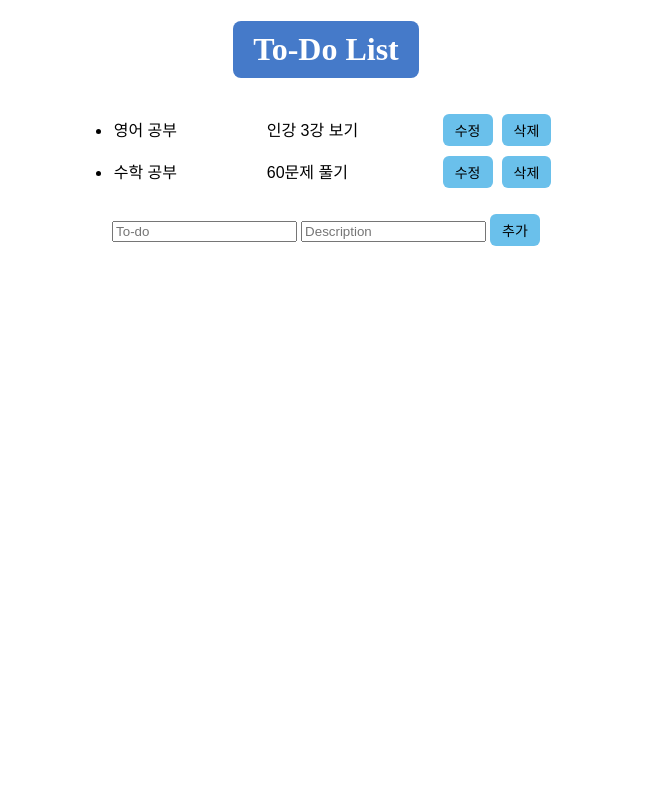
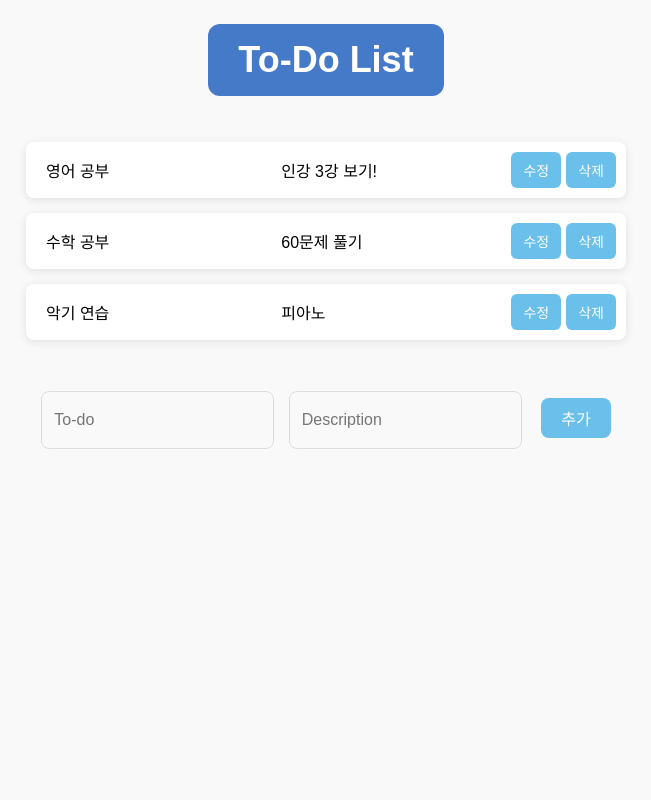
Before and after one commit to davin11992/FastApi-Todos-davin, a FastAPI app: page / in a window 1280 px wide. Shown: the whole page, without its empty margins (314-965 px from the left). Run offline with FastAPI, Linux system fonts and the light colour scheme.

Commit message:
css imporved

```diff
--- a/fastapi-app/templates/index.html
+++ b/fastapi-app/templates/index.html
@@ -11,60 +11,121 @@
         align-items: center;
         height: 100vh;
         margin: 0;
+        font-family: Arial, sans-serif;
+        background-color: #f9f9f9;
       }
 
       h1 {
         background-color: #457ac9;
         color: white;
-        margin-bottom: 20px;
-        padding: 10px 20px;
-        border-radius: 8px;
+        margin-bottom: 30px;
+        padding: 15px 30px;
+        border-radius: 12px;
         text-align: center;
-      }
-      ul {
-        padding-left: 20px;
-        list-style-position: outside;
+        font-size: 36px;
+        font-weight: bold;
       }
 
-      /* 간격 주기 */
-      li {
-        margin-bottom: 10px;
+      ul {
+        padding-left: 0;
+        list-style-position: inside;
+        width: 600px;
       }
 
-      li input,
-      li button {
-        margin-right: 9px; /* 요소 간 간격 */
+      li {
+        display: flex;
+        align-items: center;
+        margin-bottom: 15px;
+        background-color: #ffffff;
+        padding: 10px;
+        border-radius: 8px;
+        box-shadow: 0 2px 10px rgba(0, 0, 0, 0.1);
       }
 
-      /* 테두리 없애고 좀 더 깔끔하게 */
+      /* 기존 인풋 스타일 복원 */
       li input {
         border: none;
         outline: none;
         background-color: transparent;
         font-size: 16px;
-        width: 140px;
+        margin-right: 5px;
+        padding: 6px 10px;
+        flex-grow: 1;
       }
 
-      li input:nth-child(2) {
-        width: 165px;
+      /* 입력 폼 인풋 스타일 복원 */
+      #todo-form input {
+        font-size: 16px;
+        height: 40px;
+        padding: 8px 12px;
+        margin-right: 10px;
+        border: 1px solid #ddd;
+        border-radius: 8px;
+        background-color: #f9f9f9;
       }
 
-      /* 선택됐을 때만 아래 밑줄 효과 */
-      li input:focus {
-        background-color: #d5d5d5e2;
-      }
-
-      /* 공통 버튼 스타일 */
-      button {
-        padding: 6px 12px;
+      li button {
+        padding: 8px 12px;
         font-size: 14px;
         border: none;
         border-radius: 6px;
         cursor: pointer;
         transition: background-color 0.2s;
         background-color: #6ac0eb;
+        color: white;
+        margin-left: 5px;
+        flex-shrink: 0;
       }
+
+      li button:hover {
+        background-color: #549ec3;
+      }
+
+      /* 버튼 묶음 정렬 */
+      li > button + button {
+        margin-left: 5px;
+      }
+
+      button {
+        padding: 8px 16px;
+        font-size: 14px;
+        border: none;
+        border-radius: 6px;
+        cursor: pointer;
+        transition: background-color 0.2s;
+        background-color: #6ac0eb;
+        color: white;
+        margin-left: 5px;
+      }
+
       button:hover {
+        background-color: #549ec3;
+      }
+
+      #todo-form {
+        margin-top: 20px;
+      }
+
+      #todo-form input {
+        font-size: 16px;
+        height: 40px;
+        padding: 8px 12px;
+        margin-right: 10px;
+        border: 1px solid #ddd;
+        border-radius: 8px;
+      }
+
+      #todo-form button {
+        padding: 8px 20px;
+        font-size: 16px;
+        background-color: #6ac0eb;
+        color: white;
+        border: none;
+        border-radius: 8px;
+        cursor: pointer;
+      }
+
+      #todo-form button:hover {
         background-color: #549ec3;
       }
     </style>
--- a/fastapi-app/todo.json
+++ b/fastapi-app/todo.json
@@ -2,7 +2,7 @@
     {
         "id": 1743147316439,
         "title": "\uc601\uc5b4 \uacf5\ubd80",
-        "description": "\uc778\uac15 3\uac15 \ubcf4\uae30",
+        "description": "\uc778\uac15 3\uac15 \ubcf4\uae30!",
         "completed": false
     },
     {
@@ -10,5 +10,11 @@
         "title": "\uc218\ud559 \uacf5\ubd80",
         "description": "60\ubb38\uc81c \ud480\uae30",
         "completed": false
+    },
+    {
+        "id": 1746691897513,
+        "title": "\uc545\uae30 \uc5f0\uc2b5",
+        "description": "\ud53c\uc544\ub178",
+        "completed": false
     }
 ]
```
